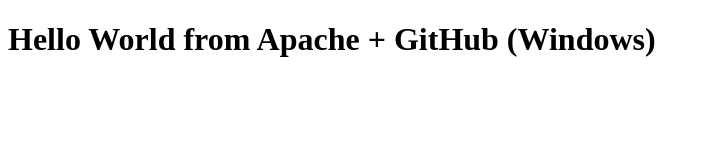
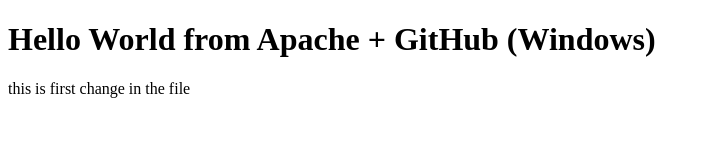
Before and after one commit to mounishwaran/hello-webapp, a plain HTML site: page index.html in a window 1280 px wide. Shown: the whole page, without its empty margins (0-710 px from the left). Drawn offline with Linux system fonts and the light colour scheme.

Commit message:
First change

```diff
--- a/index.html
+++ b/index.html
@@ -5,5 +5,7 @@
 </head>
 <body>
     <h1>Hello World from Apache + GitHub (Windows)</h1>
+    <p>this is first change in the file</p>
+
 </body>
 </html>
```
